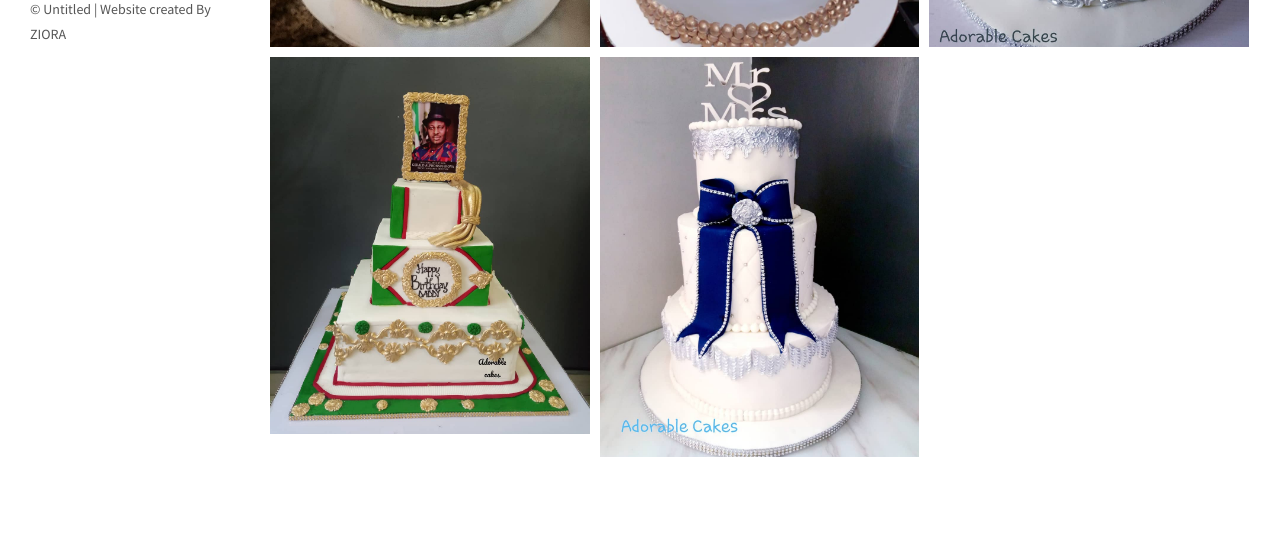
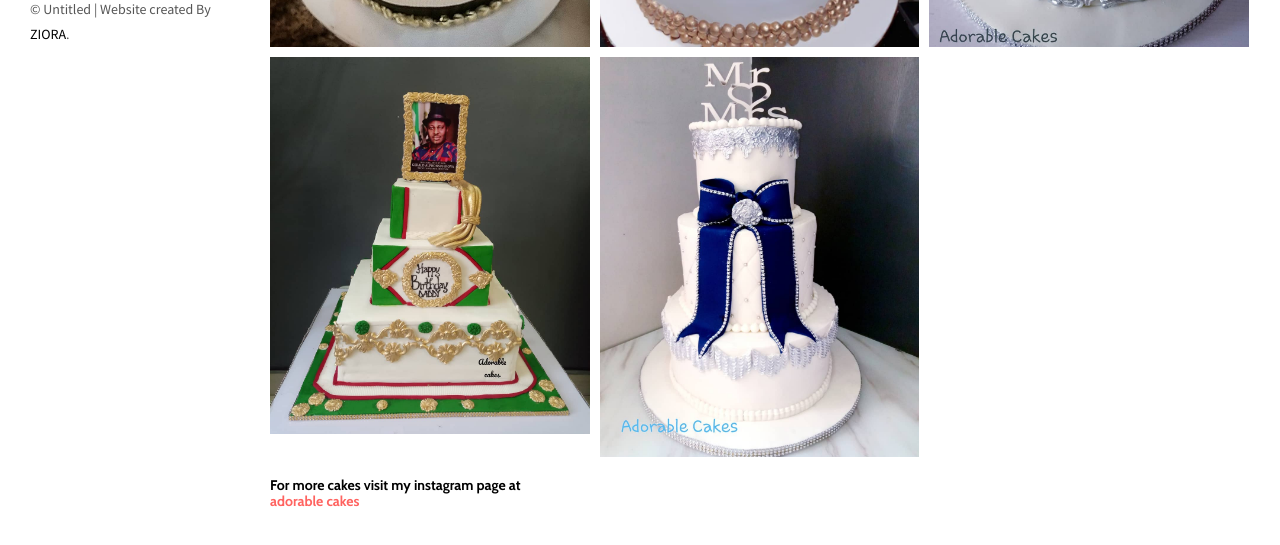
Before and after one commit to Ziora/Ziora.github.io, a plain HTML site: page index2.html in a window 1280 px wide. Shown: the part 711-1256 px from the top of the page. Before the commit the page ends 1207 px from the top, so only its background shows below. Drawn offline with nearby package versions, Linux system fonts and the light colour scheme.

Commit message:
Update index2.html

```diff
--- a/index2.html
+++ b/index2.html
@@ -35,7 +35,7 @@
       <span class="icon-bar"></span>
       <span class="icon-bar"></span>
     </button>
-    <a href="./index.html" class="navbar-brand">Adorable cakes</a>
+    <a href="./index.html" class="navbar-brand"><strong>Adorable cakes</strong></a>
   </div>
 
   <nav class="sidebar">
@@ -63,7 +63,7 @@
               <i class="fa fa-facebook"></i>
           </a>
         </p>
-        <p>© Untitled | Website created By ZIORA </p>
+        <p>© Untitled | Website created By <a href="https://web.facebook.com/ziora.okwuego">ZIORA</a>.</p>
       </nav>
     </div>
   </nav>
@@ -150,6 +150,8 @@
 
   </div>
 </div>
+<footer><h5>For more cakes visit my instagram page at
+  <p><a href="https://www.instagram.com/the_adorablecakes/">adorable cakes</a></h5></p></footer>
 
 
 <script>
```
